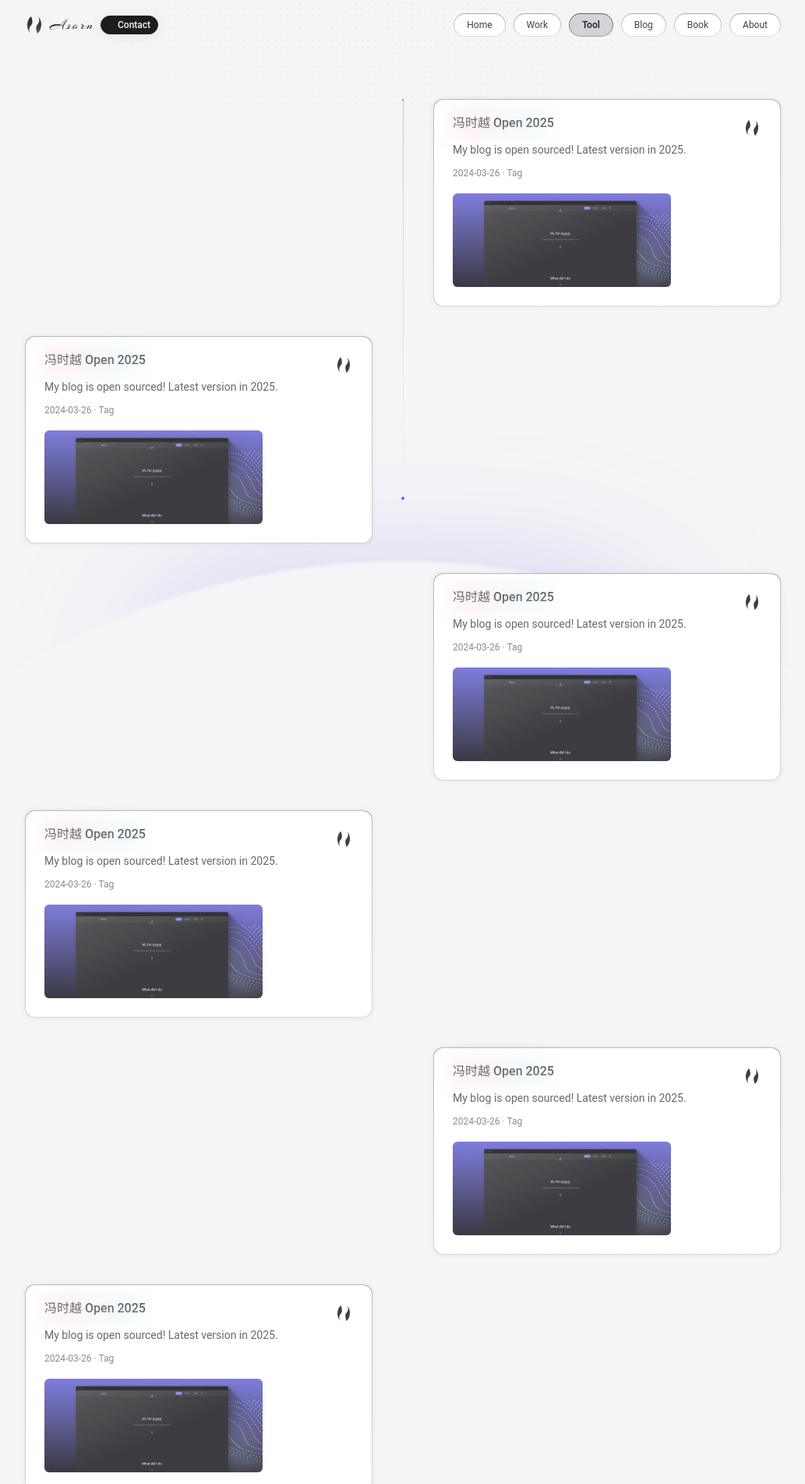
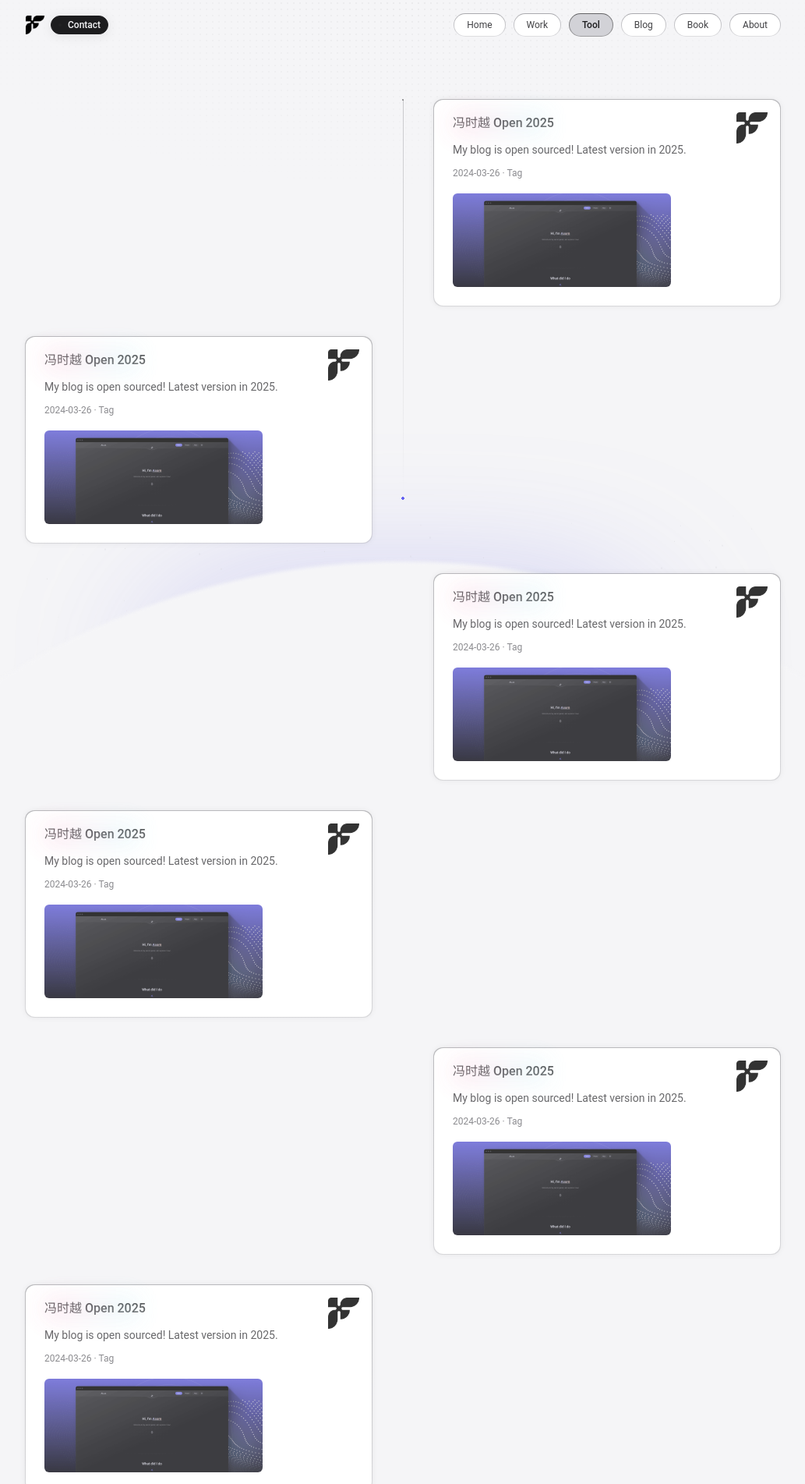
Before and after one commit to linligogogo/linligogogo.github.io, a plain HTML site: page tool.html in a window 1280 px wide. Shown: the top 1903 px of the page at 78% size, without its empty margins (123-1156 px from the left). Drawn offline with Linux system fonts and the light colour scheme.

Commit message:
brand: replace Asorn logo with custom pinwheel mark (nav/favicon/tool cards)

```diff
--- a/css/style.css
+++ b/css/style.css
@@ -243,6 +243,14 @@ img {
 
 .head .main-left .logo {
   height: 24px;
+  display: flex;
+  align-items: center;
+}
+
+.head .main-left .logo img {
+  height: 24px;
+  width: 24px;
+  object-fit: contain;
 }
 
 .head .main-left .tag-cooperate {
--- a/tool.html
+++ b/tool.html
@@ -20,7 +20,8 @@
     <meta name="viewport" content="width=device-width, initial-scale=1.0">
     <title>冯时越 - My Tools</title>
     <link rel="stylesheet" href="./css/style.css">
-    <link rel="shortcut icon" href="./assets/public/favicon.svg" />
+    <link rel="icon" type="image/png" sizes="512x512" href="./assets/public/favicon.png" />
+    <link rel="apple-touch-icon" href="./assets/public/favicon.png" />
 </head>
 
 <body>
@@ -28,7 +29,7 @@
     <div class="head" id="headscrollbg">
         <div class="main">
             <div class="main-left">
-                <a href="./index.html" class="logo"><img src="./assets/public/logo_graph.svg"></a>
+                <a href="./index.html" class="logo"><img src="./assets/public/logo_mark.png" alt="冯时越"></a>
                 <div class="tag tag-cooperate" onclick="window.location.href='./about.html'">
                     <div class="breath-dot"></div>Contact
                 </div>
@@ -70,7 +71,7 @@
                                 <div class="time">2024-03-26 · Tag</div>
                                 <div class="pic"><img src="./assets/tool/asornopen-pic.png" alt=""></div>
                             </div>
-                            <div class="logo"><img src="./assets/tool/asorn.png" alt=""></div>
+                            <div class="logo"><img src="./assets/tool/logo-mark.png" alt=""></div>
                         </div>
                     </a>
                 </div>
@@ -88,7 +89,7 @@
                                 <div class="time">2024-03-26 · Tag</div>
                                 <div class="pic"><img src="./assets/tool/asornopen-pic.png" alt=""></div>
                             </div>
-                            <div class="logo"><img src="./assets/tool/asorn.png" alt=""></div>
+                            <div class="logo"><img src="./assets/tool/logo-mark.png" alt=""></div>
                         </div>
                     </a>
                 </div>
@@ -106,7 +107,7 @@
                                 <div class="time">2024-03-26 · Tag</div>
                                 <div class="pic"><img src="./assets/tool/asornopen-pic.png" alt=""></div>
                             </div>
-                            <div class="logo"><img src="./assets/tool/asorn.png" alt=""></div>
+                            <div class="logo"><img src="./assets/tool/logo-mark.png" alt=""></div>
                         </div>
                     </a>
                 </div>
@@ -124,7 +125,7 @@
                                 <div class="time">2024-03-26 · Tag</div>
                                 <div class="pic"><img src="./assets/tool/asornopen-pic.png" alt=""></div>
                             </div>
-                            <div class="logo"><img src="./assets/tool/asorn.png" alt=""></div>
+                            <div class="logo"><img src="./assets/tool/logo-mark.png" alt=""></div>
                         </div>
                     </a>
                 </div>
@@ -142,7 +143,7 @@
                                 <div class="time">2024-03-26 · Tag</div>
                                 <div class="pic"><img src="./assets/tool/asornopen-pic.png" alt=""></div>
                             </div>
-                            <div class="logo"><img src="./assets/tool/asorn.png" alt=""></div>
+                            <div class="logo"><img src="./assets/tool/logo-mark.png" alt=""></div>
                         </div>
                     </a>
                 </div>
@@ -160,7 +161,7 @@
                                 <div class="time">2024-03-26 · Tag</div>
                                 <div class="pic"><img src="./assets/tool/asornopen-pic.png" alt=""></div>
                             </div>
-                            <div class="logo"><img src="./assets/tool/asorn.png" alt=""></div>
+                            <div class="logo"><img src="./assets/tool/logo-mark.png" alt=""></div>
                         </div>
                     </a>
                 </div>
@@ -178,7 +179,7 @@
                                 <div class="time">2024-03-26 · Tag</div>
                                 <div class="pic"><img src="./assets/tool/asornopen-pic.png" alt=""></div>
                             </div>
-                            <div class="logo"><img src="./assets/tool/asorn.png" alt=""></div>
+                            <div class="logo"><img src="./assets/tool/logo-mark.png" alt=""></div>
                         </div>
                     </a>
                 </div>
@@ -196,7 +197,7 @@
                                 <div class="time">2024-03-26 · Tag</div>
                                 <div class="pic"><img src="./assets/tool/asornopen-pic.png" alt=""></div>
                             </div>
-                            <div class="logo"><img src="./assets/tool/asorn.png" alt=""></div>
+                            <div class="logo"><img src="./assets/tool/logo-mark.png" alt=""></div>
                         </div>
                     </a>
                 </div>
```
Also changed, not shown: about.html (+3 -2 lines), blog.html (+3 -2 lines), book.html (+3 -2 lines), index.html (+3 -2 lines), work.html (+3 -2 lines), assets/public/favicon.png (added), assets/public/logo_mark.png (added), assets/tool/logo-mark.png (added).
